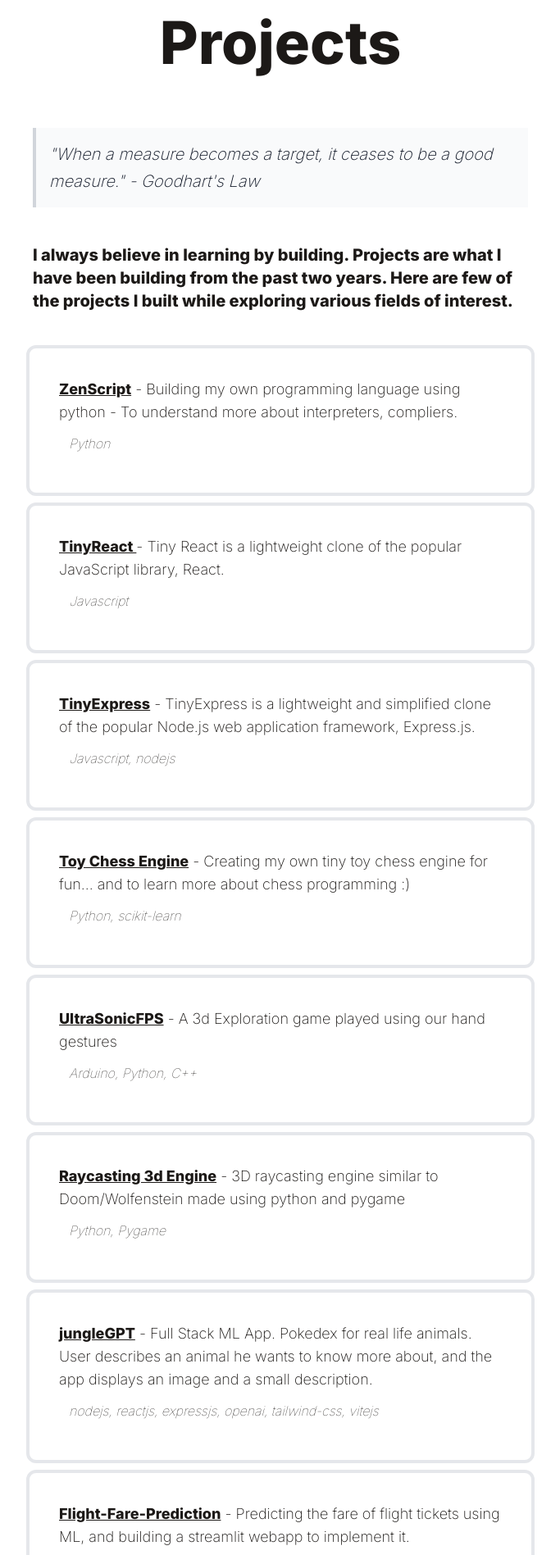
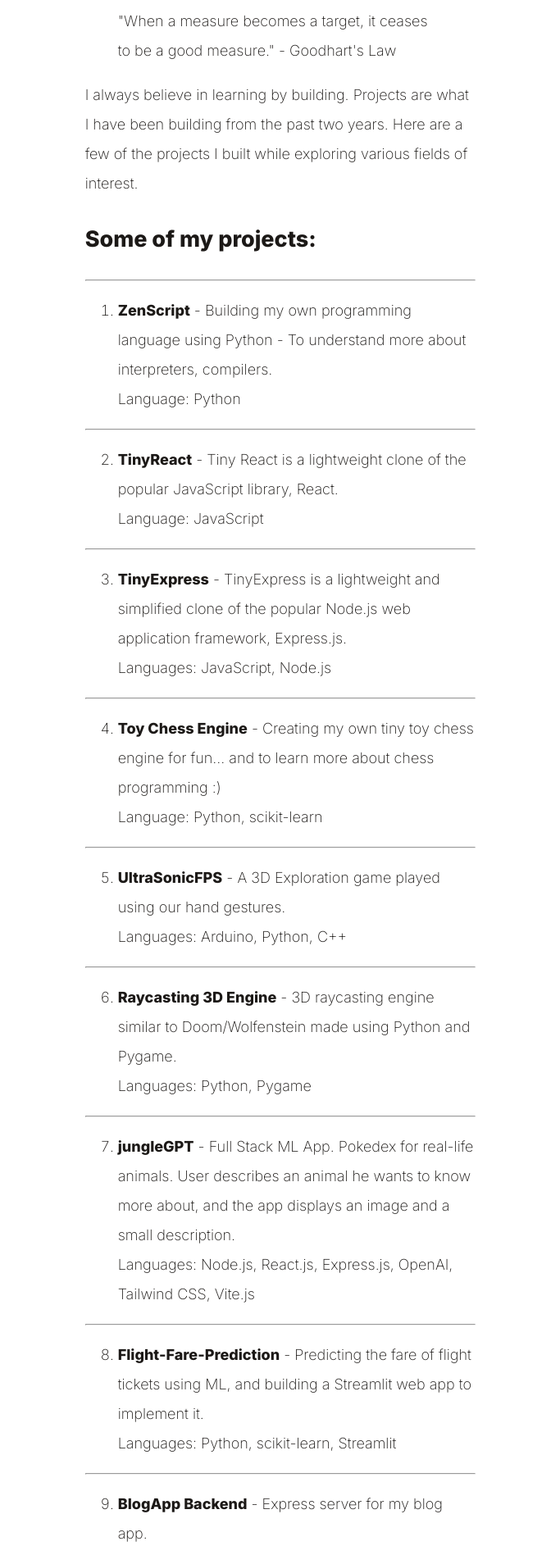
Before and after one commit to theyashwanthsai/DigitalGarden, a React (Vite) app: page /projects in a window 1280 px wide. Shown: the part 200-2097 px from the top of the page at 82% size, without its empty margins (298-981 px from the left). Built offline with nearby package versions, Linux system fonts and the light colour scheme; a web font is replaced by a local one.

Commit message:
project page

```diff
--- /dev/null
+++ b/public/static/projects.md
@@ -0,0 +1,94 @@
+# Projects
+
+> "When a measure becomes a target, it ceases to be a good measure." - Goodhart's Law
+
+I always believe in learning by building. Projects are what I have been building from the past two years. Here are a few of the projects I built while exploring various fields of interest.
+
+## Some of my projects:
+
+---
+
+1. **ZenScript** - Building my own programming language using Python - To understand more about interpreters, compilers.
+   - Language: Python
+
+---
+
+2. **TinyReact** - Tiny React is a lightweight clone of the popular JavaScript library, React.
+   - Language: JavaScript
+
+---
+
+3. **TinyExpress** - TinyExpress is a lightweight and simplified clone of the popular Node.js web application framework, Express.js.
+   - Languages: JavaScript, Node.js
+
+---
+
+4. **Toy Chess Engine** - Creating my own tiny toy chess engine for fun... and to learn more about chess programming :)
+   - Language: Python, scikit-learn
+
+---
+
+5. **UltraSonicFPS** - A 3D Exploration game played using our hand gestures.
+   - Languages: Arduino, Python, C++
+
+---
+
+6. **Raycasting 3D Engine** - 3D raycasting engine similar to Doom/Wolfenstein made using Python and Pygame.
+   - Languages: Python, Pygame
+
+---
+
+7. **jungleGPT** - Full Stack ML App. Pokedex for real-life animals. User describes an animal he wants to know more about, and the app displays an image and a small description.
+   - Languages: Node.js, React.js, Express.js, OpenAI, Tailwind CSS, Vite.js
+
+---
+
+8. **Flight-Fare-Prediction** - Predicting the fare of flight tickets using ML, and building a Streamlit web app to implement it.
+   - Languages: Python, scikit-learn, Streamlit
+
+---
+
+9. **BlogApp Backend** - Express server for my blog app.
+   - Languages: Express, MongoDB, Node.js, JavaScript
+
+---
+
+10. **Workout Tracker** - Exercise Tracker microservice built with JavaScript, Node.js, Express, MongoDB, Mongoose.
+    - Languages: Express, MongoDB, Node.js, JavaScript
+
+---
+
+11. **ActionRPG** - Trying to build my dream action RPG game like Zelda using Python.
+    - Language: Python, Pygame
+
+---
+
+12. **Anime Recommendation System** - A web app built with the help of Streamlit and using the Kaggle dataset to build a simple anime recommendation system.
+    - Languages: Python, scikit-learn, Streamlit
+
+---
+
+13. **Theft Detection System** - A project made using Arduino, UltraSonic sensor, PIR sensor which detects any movement within a specific range from the sensor and lights up the LED.
+    - Languages: Arduino, Python, C++
+
+---
+
+14. **First-Person-Shooter** - The project is a simple first-person shooter game built using the Ursina game engine and Python programming language.
+    - Languages: Python, Ursina
+
+---
+
+15. **Snake Game** - Here is my implementation of the Snake game in JS. This is part of my journey to learn JS by making games.
+    - Language: Vanilla JavaScript
+
+---
+
+16. **CR7 Analysis** - Exploring the Cristiano Ronaldo dataset from Kaggle and building a website using Streamlit.
+    - Languages: Python, Streamlit, EDA
+
+---
+
+17. **CryptoTwitterBOT** - A Twitter bot that tweets cryptocurrency prices. Made using Tweepy and uses CoinGecko API.
+    - Language: Python
+
+---
--- a/src/components/Projects.jsx
+++ b/src/components/Projects.jsx
@@ -1,40 +1,81 @@
-import React from "react"
-import projects from "./ProjectList.js";
+import React, { useEffect, useRef, useState } from "react";
+import Markdown from "react-markdown";
+
+
+// function Projects() {
+//   return(
+//     <div className = "p-5 flex items-center justify-center flex-col text-left pt-20 pb-6">
+//       <div className="p-5 flex items-center justify-center flex-col text-left pt-20 pb-6">
+//       <h1 className = "p-2 text-4xl md:text-7xl dark:text-white mb-1 md:mb-3 font-bold">Projects</h1>
+//       </div>
+
+//       <p className="p-2 text-xl  mb-6 font-semibold md:w-6/12">
+//       <blockquote class="p-4 my-4 border-s-4 border-gray-300 bg-gray-50 dark:border-gray-500 dark:bg-gray-800">
+//         <p class="text-xl italic font-medium leading-relaxed text-gray-900 dark:text-white">"When a measure becomes a target, it ceases to be a good measure." - Goodhart's Law</p>
+//       </blockquote>
+//       <br></br>
+//         I always believe in learning by building.
+//         Projects are what I have been building from the past two years.
+//         Here are few of the projects I built while exploring various fields of interest. </p>
+
+//       <div className="md:w-6/12 ">
+//       {projects.map((item, index) => (
+//         <p key={index} className="p-9 mt-2 text-lg border-4 rounded-xl">
+//           <a className="underline font-semibold" href={item.link}>
+//             {item.title}
+//           </a>{' '}
+//           - {item.description}
+//           <p className="italic font-thin text-base p-3">{item.tags}</p>
+//         </p>
+//       ))}
+//       </div>
+
+//     </div>
+//   );
+
+
+
+// }
+
 
 
 function Projects() {
-  return(
-    <div className = "p-5 flex items-center justify-center flex-col text-left pt-20 pb-6">
-      <div className="p-5 flex items-center justify-center flex-col text-left pt-20 pb-6">
-      <h1 className = "p-2 text-4xl md:text-7xl dark:text-white mb-1 md:mb-3 font-bold">Projects</h1>
+
+  const [markdownContent, setMarkdownContent] = useState("");
+
+  useEffect(() => {
+    const fetchMarkdown = async () => {
+      try {
+        const response = await fetch(`/static/projects.md`);
+        if (response.ok) {
+          const markdownFile = await response.text();
+          setMarkdownContent(markdownFile);
+        } else {
+          console.error("Error fetching the Markdown file");
+        }
+      } catch (error) {
+        console.error(error);
+      }
+    };
+    fetchMarkdown();
+  });
+
+  return (
+    <div className="lg:p-5 flex items-center justify-center flex-col text-left pt-5">
+
+      <div className=" p-5 text-lg mb-6 w-11/12 lg:w-5/12 leading-loose font-medium">
+      <Markdown className="markdown">
+        {markdownContent}
+      </Markdown>
+
       </div>
+    </div>
 
-      <p className="p-2 text-xl  mb-6 font-semibold md:w-6/12">
-      <blockquote class="p-4 my-4 border-s-4 border-gray-300 bg-gray-50 dark:border-gray-500 dark:bg-gray-800">
-        <p class="text-xl italic font-medium leading-relaxed text-gray-900 dark:text-white">"When a measure becomes a target, it ceases to be a good measure." - Goodhart's Law</p>
-      </blockquote>
-      <br></br>
-        I always believe in learning by building.
-        Projects are what I have been building from the past two years.
-        Here are few of the projects I built while exploring various fields of interest. </p>
-
-      <div className="md:w-6/12 ">
-      {projects.map((item, index) => (
-        <p key={index} className="p-9 mt-2 text-lg border-4 rounded-xl">
-          <a className="underline font-semibold" href={item.link}>
-            {item.title}
-          </a>{' '}
-          - {item.description}
-          <p className="italic font-thin text-base p-3">{item.tags}</p>
-        </p>
-      ))}
-      </div>
-
-    </div>
   );
-
 
 
 }
 
+
+
 export default Projects
```
Also changed, not shown: public/static/article.md (+1 -1 lines).
